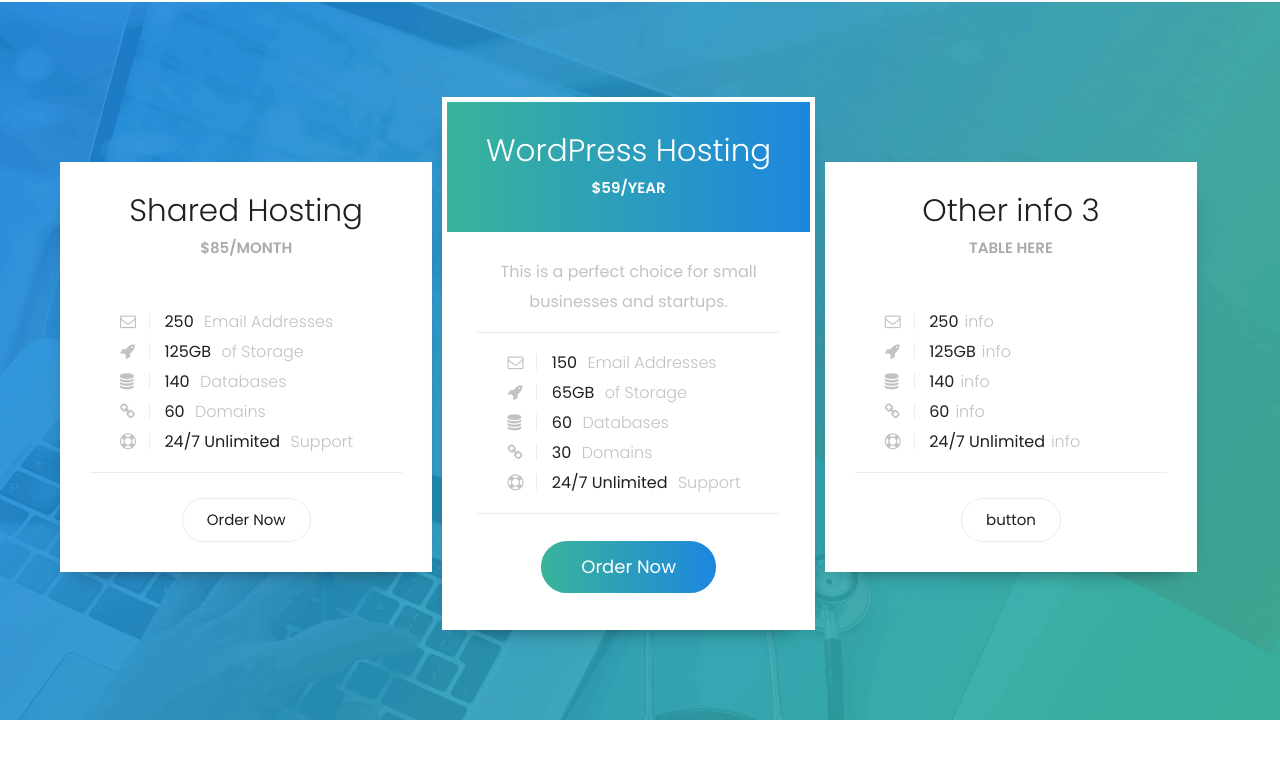
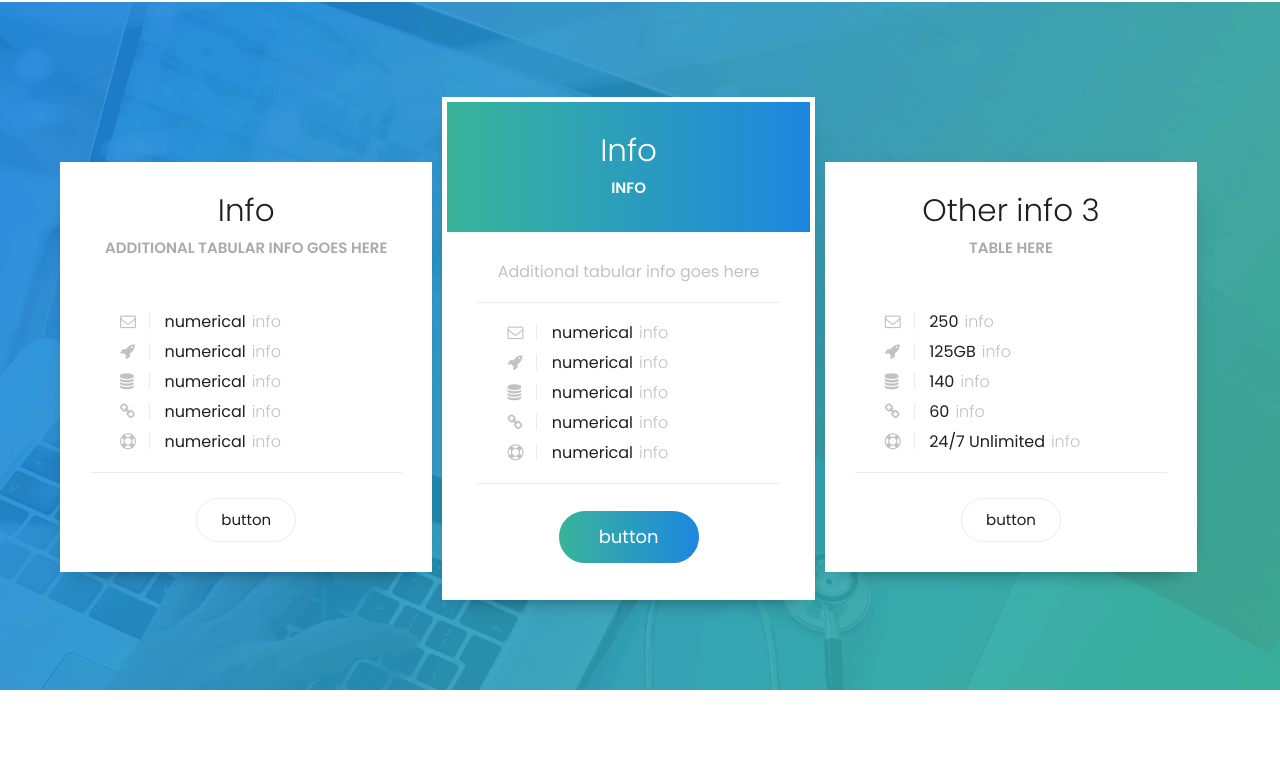
Before and after one commit to LUSCC/luscc-website, a plain HTML site: page index.html in a window 1280 px wide. Shown: the part 3900-4658 px from the top of the page. Drawn offline with Linux system fonts and the light colour scheme; some packages are replaced by stand-ins of ours.

Commit message:
Update index.html

```diff
--- a/index.html
+++ b/index.html
@@ -511,40 +511,40 @@ Epidemiologist/Biostatistician</small>
                            <div class="col-md-4">
                               <div class="pricing-table">
                                  <div class="pricing-table-header">
-                                    <h2>Shared Hosting</h2>
-                                    <h3>$85/month</h3>
+                                    <h2>Info</h2>
+                                    <h3>Additional tabular info goes here</h3>
                                  </div>
                                  <div class="pricing-table-features">
-                                    <p><i class="fa fa-envelope-o"></i> <strong>250</strong> Email Addresses</p>
-                                    <p><i class="fa fa-rocket"></i> <strong>125GB</strong> of Storage</p>
-                                    <p><i class="fa fa-database"></i> <strong>140</strong> Databases</p>
-                                    <p><i class="fa fa-link"></i> <strong>60</strong> Domains</p>
-                                    <p><i class="fa fa-life-ring"></i> <strong>24/7 Unlimited</strong> Support</p>
+                                    <p><i class="fa fa-envelope-o"></i> <strong>numerical</strong>info</p>
+                                    <p><i class="fa fa-rocket"></i> <strong>numerical</strong>info</p>
+                                    <p><i class="fa fa-database"></i> <strong>numerical</strong>info</p>
+                                    <p><i class="fa fa-link"></i> <strong>numerical</strong>info</p>
+                                    <p><i class="fa fa-life-ring"></i> <strong>numerical</strong>info</p>
                                  </div>
                                  <div class="pricing-table-sign-up">
-                                    <a href="#contact" data-scroll="" class="btn btn-dark btn-radius btn-brd">Order Now</a>
+                                    <a href="#contact" data-scroll="" class="btn btn-dark btn-radius btn-brd">button</a>
                                  </div>
                               </div>
                            </div>
                            <div class="col-md-4">
                               <div class="pricing-table pricing-table-highlighted">
                                  <div class="pricing-table-header grd1">
-                                    <h2>WordPress Hosting</h2>
-                                    <h3>$59/year</h3>
+                                    <h2>Info</h2>
+                                    <h3>info</h3>
                                  </div>
                                  <div class="pricing-table-space"></div>
                                  <div class="pricing-table-text">
-                                    <p>This is a perfect choice for small businesses and startups.</p>
+                                    <p>Additional tabular info goes here</p>
                                  </div>
                                  <div class="pricing-table-features">
-                                    <p><i class="fa fa-envelope-o"></i> <strong>150</strong> Email Addresses</p>
-                                    <p><i class="fa fa-rocket"></i> <strong>65GB</strong> of Storage</p>
-                                    <p><i class="fa fa-database"></i> <strong>60</strong> Databases</p>
-                                    <p><i class="fa fa-link"></i> <strong>30</strong> Domains</p>
-                                    <p><i class="fa fa-life-ring"></i> <strong>24/7 Unlimited</strong> Support</p>
+                                    <p><i class="fa fa-envelope-o"></i> <strong>numerical</strong>info</p>
+                                    <p><i class="fa fa-rocket"></i> <strong>numerical</strong>info</p>
+                                    <p><i class="fa fa-database"></i> <strong>numerical</strong>info</p>
+                                    <p><i class="fa fa-link"></i> <strong>numerical</strong>info</p>
+                                    <p><i class="fa fa-life-ring"></i> <strong>numerical</strong>info</p>
                                  </div>
                                  <div class="pricing-table-sign-up">
-                                    <a href="#contact" data-scroll="" class="btn btn-light btn-radius btn-brd grd1 effect-1">Order Now</a>
+                                    <a href="#contact" data-scroll="" class="btn btn-light btn-radius btn-brd grd1 effect-1">button</a>
                                  </div>
                               </div>
                            </div>
@@ -552,7 +552,7 @@ Epidemiologist/Biostatistician</small>
                               <div class="pricing-table">
                                  <div class="pricing-table-header">
                                     <h2>Other info 3</h2>
-                                    <h3>table here</h3>
+                                    <h3>Table here</h3>
                                  </div>
                                  <div class="pricing-table-features">
                                     <p><i class="fa fa-envelope-o"></i> <strong>250</strong>info</p>
@@ -580,11 +580,11 @@ Epidemiologist/Biostatistician</small>
                                  </div>
                                  <div class="pricing-table-space"></div>
                                  <div class="pricing-table-features">
-                                    <p><i class="fa fa-envelope-o"></i> <strong>250</strong>info</p>
-                                    <p><i class="fa fa-rocket"></i> <strong>125GB</strong>info</p>
-                                    <p><i class="fa fa-database"></i> <strong>140</strong>info</p>
-                                    <p><i class="fa fa-link"></i> <strong>60</strong>info</p>
-                                    <p><i class="fa fa-life-ring"></i> <strong>24/7 Unlimited</strong>info</p>
+                                    <p><i class="fa fa-envelope-o"></i> <strong>numerical</strong>info</p>
+                                    <p><i class="fa fa-rocket"></i> <strong>numerical</strong>info</p>
+                                    <p><i class="fa fa-database"></i> <strong>numerical</strong>info</p>
+                                    <p><i class="fa fa-link"></i> <strong>numerical</strong>info</p>
+                                    <p><i class="fa fa-life-ring"></i> <strong>numerical</strong>info</p>
                                  </div>
                                  <div class="pricing-table-sign-up">
                                     <a href="#contact" data-scroll="" class="btn btn-dark btn-radius btn-brd">button</a>
@@ -602,11 +602,11 @@ Epidemiologist/Biostatistician</small>
                                     <p>Reserved for additional info</p>
                                  </div>
                                  <div class="pricing-table-features">
-                                    <p><i class="fa fa-envelope-o"></i> <strong>150</strong>info</p>
-                                    <p><i class="fa fa-rocket"></i> <strong>65GB</strong>info</p>
-                                    <p><i class="fa fa-database"></i> <strong>60</strong>info</p>
-                                    <p><i class="fa fa-link"></i> <strong>30</strong>info</p>
-                                    <p><i class="fa fa-life-ring"></i> <strong>24/7 Unlimited</strong>info</p>
+                                    <p><i class="fa fa-envelope-o"></i> <strong>numerical</strong>info</p>
+                                    <p><i class="fa fa-rocket"></i> <strong>numerical</strong>info</p>
+                                    <p><i class="fa fa-database"></i> <strong>numerical</strong>info</p>
+                                    <p><i class="fa fa-link"></i> <strong>numerical</strong>info</p>
+                                    <p><i class="fa fa-life-ring"></i> <strong>numerical</strong>info</p>
                                  </div>
                                  <div class="pricing-table-sign-up">
                                     <a href="#contact" data-scroll="" class="btn btn-light btn-radius btn-brd grd1 effect-1">button</a>
```
